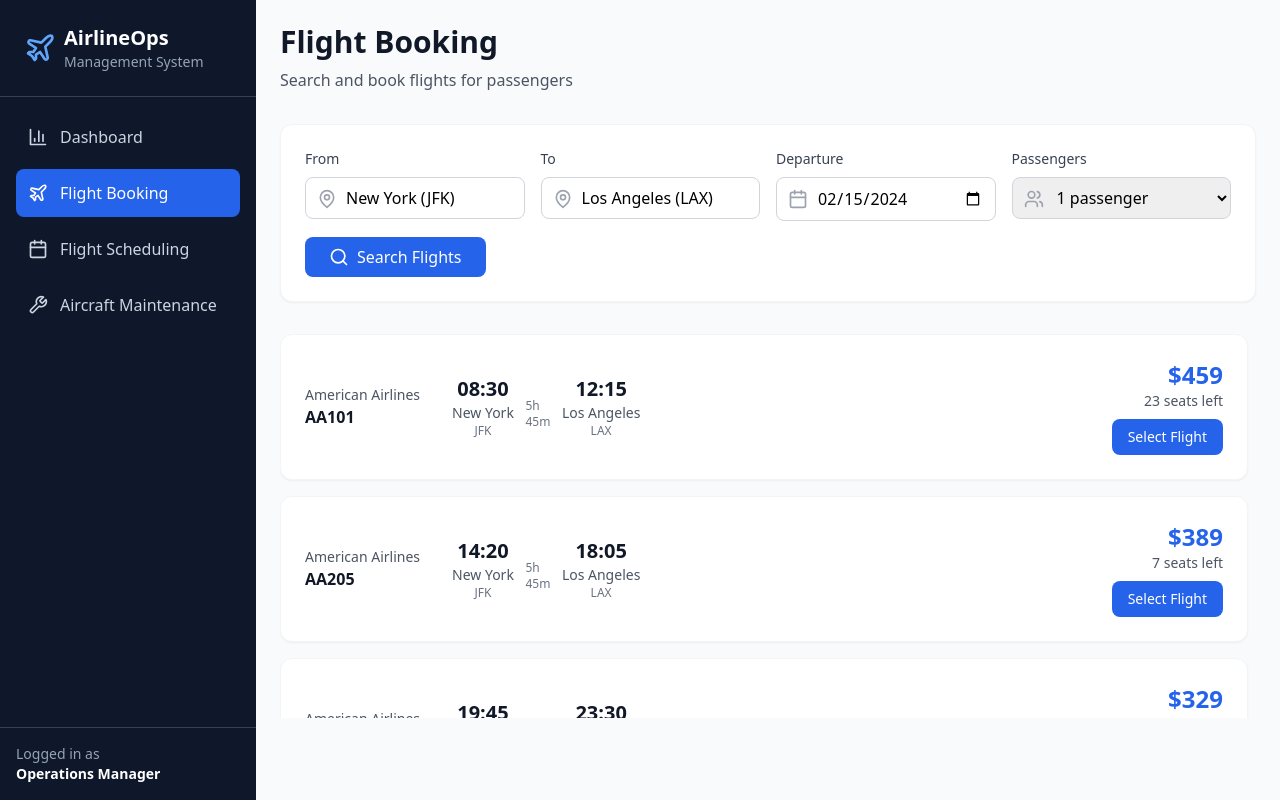
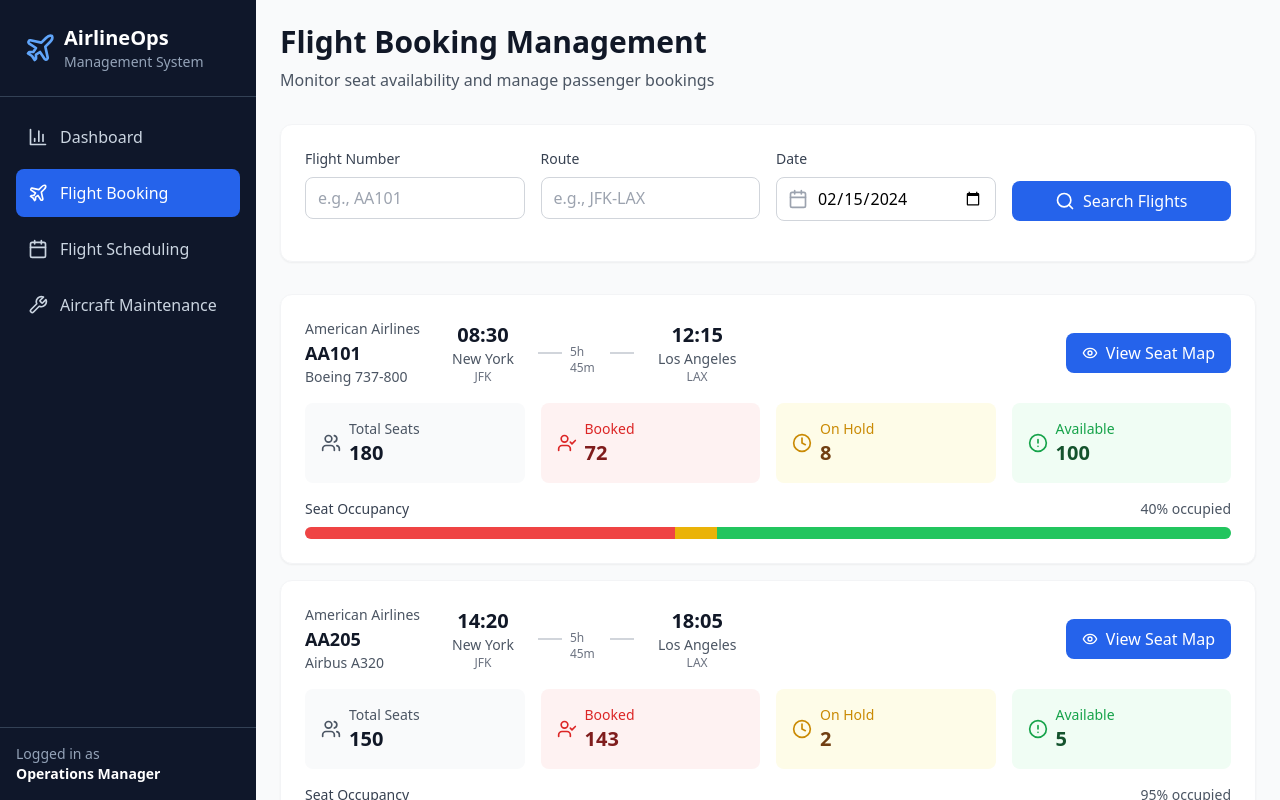
Before and after one commit to travixe/sapscale, a React (Vite) app: page / in a window 1280 px wide. Both pictures are taken after a click on the button "Flight Booking". Built offline with nearby package versions, Linux system fonts and the light colour scheme.

Commit message:
Admin Flight Booking Management

```diff
--- a/src/components/FlightBooking.tsx
+++ b/src/components/FlightBooking.tsx
@@ -1,5 +1,19 @@
 import React, { useState } from 'react';
-import { Search, MapPin, Calendar, Users, CreditCard } from 'lucide-react';
+import { Search, MapPin, Calendar, Users, Eye, UserCheck, Clock, AlertCircle } from 'lucide-react';
+
+interface Seat {
+  id: string;
+  row: number;
+  letter: string;
+  class: 'Economy' | 'Business' | 'First';
+  status: 'Available' | 'Booked' | 'Hold' | 'Blocked';
+  passenger?: {
+    name: string;
+    email: string;
+    phone: string;
+  };
+  holdExpiry?: string;
+}
 
 interface Flight {
   id: string;
@@ -8,19 +22,66 @@ interface Flight {
   departure: { city: string; time: string; airport: string };
   arrival: { city: string; time: string; airport: string };
   duration: string;
-  price: number;
-  seats: number;
+  aircraft: string;
+  totalSeats: number;
+  bookedSeats: number;
+  holdSeats: number;
+  availableSeats: number;
+  seats: Seat[];
 }
 
 export const FlightBooking: React.FC = () => {
   const [searchParams, setSearchParams] = useState({
-    from: 'New York (JFK)',
-    to: 'Los Angeles (LAX)',
-    departure: '2024-02-15',
-    passengers: 1,
+    flightNumber: '',
+    route: '',
+    date: '2024-02-15',
   });
 
   const [selectedFlight, setSelectedFlight] = useState<Flight | null>(null);
+  const [showSeatMap, setShowSeatMap] = useState(false);
+
+  // Generate seat map for demonstration
+  const generateSeats = (flightId: string): Seat[] => {
+    const seats: Seat[] = [];
+    const rows = 30;
+    const letters = ['A', 'B', 'C', 'D', 'E', 'F'];
+
+    for (let row = 1; row <= rows; row++) {
+      for (const letter of letters) {
+        const seatClass = row <= 3 ? 'First' : row <= 8 ? 'Business' : 'Economy';
+        let status: Seat['status'] = 'Available';
+        let passenger;
+        let holdExpiry;
+
+        // Simulate some bookings and holds
+        const random = Math.random();
+        if (random < 0.4) {
+          status = 'Booked';
+          passenger = {
+            name: `Passenger ${row}${letter}`,
+            email: `passenger${row}${letter}@email.com`,
+            phone: '+1-555-0123',
+          };
+        } else if (random < 0.5) {
+          status = 'Hold';
+          holdExpiry = '2024-02-15T16:30:00';
+        } else if (random < 0.52) {
+          status = 'Blocked';
+        }
+
+        seats.push({
+          id: `${flightId}-${row}${letter}`,
+          row,
+          letter,
+          class: seatClass,
+          status,
+          passenger,
+          holdExpiry,
+        });
+      }
+    }
+    return seats;
+  };
 
   const flights: Flight[] = [
     {
@@ -30,8 +91,12 @@ export const FlightBooking: React.FC = () => {
       departure: { city: 'New York', time: '08:30', airport: 'JFK' },
       arrival: { city: 'Los Angeles', time: '12:15', airport: 'LAX' },
       duration: '5h 45m',
-      price: 459,
-      seats: 23,
+      aircraft: 'Boeing 737-800',
+      totalSeats: 180,
+      bookedSeats: 72,
+      holdSeats: 8,
+      availableSeats: 100,
+      seats: generateSeats('1'),
     },
     {
       id: '2',
@@ -40,8 +105,12 @@ export const FlightBooking: React.FC = () => {
       departure: { city: 'New York', time: '14:20', airport: 'JFK' },
       arrival: { city: 'Los Angeles', time: '18:05', airport: 'LAX' },
       duration: '5h 45m',
-      price: 389,
-      seats: 7,
+      aircraft: 'Airbus A320',
+      totalSeats: 150,
+      bookedSeats: 143,
+      holdSeats: 2,
+      availableSeats: 5,
+      seats: generateSeats('2'),
     },
     {
       id: '3',
@@ -50,92 +119,98 @@ export const FlightBooking: React.FC = () => {
       departure: { city: 'New York', time: '19:45', airport: 'JFK' },
       arrival: { city: 'Los Angeles', time: '23:30', airport: 'LAX' },
       duration: '5h 45m',
-      price: 329,
-      seats: 45,
+      aircraft: 'Boeing 777-300',
+      totalSeats: 350,
+      bookedSeats: 287,
+      holdSeats: 18,
+      availableSeats: 45,
+      seats: generateSeats('3'),
     },
   ];
 
+  const getSeatColor = (seat: Seat) => {
+    switch (seat.status) {
+      case 'Available': return 'bg-green-100 border-green-300 text-green-800';
+      case 'Booked': return 'bg-red-100 border-red-300 text-red-800';
+      case 'Hold': return 'bg-yellow-100 border-yellow-300 text-yellow-800';
+      case 'Blocked': return 'bg-gray-100 border-gray-300 text-gray-800';
+      default: return 'bg-gray-100 border-gray-300 text-gray-800';
+    }
+  };
+
+  const getClassColor = (seatClass: string) => {
+    switch (seatClass) {
+      case 'First': return 'bg-purple-50';
+      case 'Business': return 'bg-blue-50';
+      case 'Economy': return 'bg-gray-50';
+      default: return 'bg-gray-50';
+    }
+  };
+
   return (
-    <div className="p-6 max-w-6xl mx-auto h-full overflow-y-auto">
+    <div className="p-6 max-w-7xl mx-auto h-full overflow-y-auto">
       <div className="mb-8">
-        <h1 className="text-3xl font-bold text-gray-900 mb-2">Flight Booking</h1>
-        <p className="text-gray-600">Search and book flights for passengers</p>
+        <h1 className="text-3xl font-bold text-gray-900 mb-2">Flight Booking Management</h1>
+        <p className="text-gray-600">Monitor seat availability and manage passenger bookings</p>
       </div>
 
       {/* Search Form */}
       <div className="bg-white rounded-xl p-6 shadow-sm border border-gray-100 mb-8">
         <div className="grid grid-cols-1 md:grid-cols-4 gap-4 mb-4">
           <div>
-            <label className="block text-sm font-medium text-gray-700 mb-2">From</label>
+            <label className="block text-sm font-medium text-gray-700 mb-2">Flight Number</label>
+            <input
+              type="text"
+              value={searchParams.flightNumber}
+              onChange={(e) => setSearchParams({ ...searchParams, flightNumber: e.target.value })}
+              className="w-full px-3 py-2 border border-gray-300 rounded-lg focus:ring-2 focus:ring-blue-500 focus:border-blue-500"
+              placeholder="e.g., AA101"
+            />
+          </div>
+
+          <div>
+            <label className="block text-sm font-medium text-gray-700 mb-2">Route</label>
+            <input
+              type="text"
+              value={searchParams.route}
+              onChange={(e) => setSearchParams({ ...searchParams, route: e.target.value })}
+              className="w-full px-3 py-2 border border-gray-300 rounded-lg focus:ring-2 focus:ring-blue-500 focus:border-blue-500"
+              placeholder="e.g., JFK-LAX"
+            />
+          </div>
+
+          <div>
+            <label className="block text-sm font-medium text-gray-700 mb-2">Date</label>
             <div className="relative">
-              <MapPin className="absolute left-3 top-3 w-5 h-5 text-gray-400" />
+              <Calendar className="absolute left-3 top-3 w-5 h-5 text-gray-400" />
               <input
-                type="text"
-                value={searchParams.from}
-                onChange={(e) => setSearchParams({ ...searchParams, from: e.target.value })}
+                type="date"
+                value={searchParams.date}
+                onChange={(e) => setSearchParams({ ...searchParams, date: e.target.value })}
                 className="w-full pl-10 pr-3 py-2 border border-gray-300 rounded-lg focus:ring-2 focus:ring-blue-500 focus:border-blue-500"
               />
             </div>
           </div>
 
-          <div>
-            <label className="block text-sm font-medium text-gray-700 mb-2">To</label>
-            <div className="relative">
-              <MapPin className="absolute left-3 top-3 w-5 h-5 text-gray-400" />
-              <input
-                type="text"
-                value={searchParams.to}
-                onChange={(e) => setSearchParams({ ...searchParams, to: e.target.value })}
-                className="w-full pl-10 pr-3 py-2 border border-gray-300 rounded-lg focus:ring-2 focus:ring-blue-500 focus:border-blue-500"
-              />
-            </div>
-          </div>
-
-          <div>
-            <label className="block text-sm font-medium text-gray-700 mb-2">Departure</label>
-            <div className="relative">
-              <Calendar className="absolute left-3 top-3 w-5 h-5 text-gray-400" />
-              <input
-                type="date"
-                value={searchParams.departure}
-                onChange={(e) => setSearchParams({ ...searchParams, departure: e.target.value })}
-                className="w-full pl-10 pr-3 py-2 border border-gray-300 rounded-lg focus:ring-2 focus:ring-blue-500 focus:border-blue-500"
-              />
-            </div>
-          </div>
-
-          <div>
-            <label className="block text-sm font-medium text-gray-700 mb-2">Passengers</label>
-            <div className="relative">
-              <Users className="absolute left-3 top-3 w-5 h-5 text-gray-400" />
-              <select
-                value={searchParams.passengers}
-                onChange={(e) => setSearchParams({ ...searchParams, passengers: parseInt(e.target.value) })}
-                className="w-full pl-10 pr-3 py-2 border border-gray-300 rounded-lg focus:ring-2 focus:ring-blue-500 focus:border-blue-500"
-              >
-                {[1, 2, 3, 4, 5, 6].map(n => (
-                  <option key={n} value={n}>{n} passenger{n > 1 ? 's' : ''}</option>
-                ))}
-              </select>
-            </div>
+          <div className="flex items-end">
+            <button className="w-full bg-blue-600 text-white px-6 py-2 rounded-lg hover:bg-blue-700 transition-colors flex items-center justify-center space-x-2">
+              <Search className="w-5 h-5" />
+              <span>Search Flights</span>
+            </button>
           </div>
         </div>
-
-        <button className="bg-blue-600 text-white px-6 py-2 rounded-lg hover:bg-blue-700 transition-colors flex items-center space-x-2">
-          <Search className="w-5 h-5" />
-          <span>Search Flights</span>
-        </button>
       </div>
 
       {/* Flight Results */}
-      <div className="space-y-4 max-h-96 overflow-y-auto pr-2">
+      <div className="space-y-4">
         {flights.map((flight) => (
-          <div key={flight.id} className="bg-white rounded-xl p-6 shadow-sm border border-gray-100 hover:shadow-md transition-shadow">
-            <div className="flex items-center justify-between">
+          <div key={flight.id} className="bg-white rounded-xl p-6 shadow-sm border border-gray-100">
+            <div className="flex items-center justify-between mb-4">
               <div className="flex items-center space-x-8">
                 <div>
                   <p className="text-sm text-gray-600">{flight.airline}</p>
-                  <p className="font-semibold text-gray-900">{flight.flightNumber}</p>
+                  <p className="font-semibold text-gray-900 text-lg">{flight.flightNumber}</p>
+                  <p className="text-sm text-gray-600">{flight.aircraft}</p>
                 </div>
 
                 <div className="flex items-center space-x-6">
@@ -146,7 +221,7 @@ export const FlightBooking: React.FC = () => {
                   </div>
 
                   <div className="flex-1 relative">
-                    <div className="border-t-2 border-gray-300"></div>
+                    <div className="border-t-2 border-gray-300 w-24"></div>
                     <div className="absolute -top-2 left-1/2 transform -translate-x-1/2 bg-white px-2">
                       <p className="text-xs text-gray-500">{flight.duration}</p>
                     </div>
@@ -161,65 +236,188 @@ export const FlightBooking: React.FC = () => {
               </div>
 
               <div className="text-right">
-                <p className="text-2xl font-bold text-blue-600">${flight.price}</p>
-                <p className="text-sm text-gray-600">{flight.seats} seats left</p>
                 <button
-                  onClick={() => setSelectedFlight(flight)}
-                  className="mt-2 bg-blue-600 text-white px-4 py-2 rounded-lg hover:bg-blue-700 transition-colors text-sm"
+                  onClick={() => {
+                    setSelectedFlight(flight);
+                    setShowSeatMap(true);
+                  }}
+                  className="bg-blue-600 text-white px-4 py-2 rounded-lg hover:bg-blue-700 transition-colors flex items-center space-x-2"
                 >
-                  Select Flight
+                  <Eye className="w-4 h-4" />
+                  <span>View Seat Map</span>
                 </button>
+              </div>
+            </div>
+
+            {/* Seat Statistics */}
+            <div className="grid grid-cols-4 gap-4">
+              <div className="bg-gray-50 p-4 rounded-lg">
+                <div className="flex items-center space-x-2">
+                  <Users className="w-5 h-5 text-gray-600" />
+                  <div>
+                    <p className="text-sm text-gray-600">Total Seats</p>
+                    <p className="text-xl font-bold text-gray-900">{flight.totalSeats}</p>
+                  </div>
+                </div>
+              </div>
+
+              <div className="bg-red-50 p-4 rounded-lg">
+                <div className="flex items-center space-x-2">
+                  <UserCheck className="w-5 h-5 text-red-600" />
+                  <div>
+                    <p className="text-sm text-red-600">Booked</p>
+                    <p className="text-xl font-bold text-red-900">{flight.bookedSeats}</p>
+                  </div>
+                </div>
+              </div>
+
+              <div className="bg-yellow-50 p-4 rounded-lg">
+                <div className="flex items-center space-x-2">
+                  <Clock className="w-5 h-5 text-yellow-600" />
+                  <div>
+                    <p className="text-sm text-yellow-600">On Hold</p>
+                    <p className="text-xl font-bold text-yellow-900">{flight.holdSeats}</p>
+                  </div>
+                </div>
+              </div>
+
+              <div className="bg-green-50 p-4 rounded-lg">
+                <div className="flex items-center space-x-2">
+                  <AlertCircle className="w-5 h-5 text-green-600" />
+                  <div>
+                    <p className="text-sm text-green-600">Available</p>
+                    <p className="text-xl font-bold text-green-900">{flight.availableSeats}</p>
+                  </div>
+                </div>
+              </div>
+            </div>
+
+            {/* Occupancy Bar */}
+            <div className="mt-4">
+              <div className="flex items-center justify-between mb-2">
+                <span className="text-sm font-medium text-gray-700">Seat Occupancy</span>
+                <span className="text-sm text-gray-600">
+                  {Math.round((flight.bookedSeats / flight.totalSeats) * 100)}% occupied
+                </span>
+              </div>
+              <div className="w-full bg-gray-200 rounded-full h-3">
+                <div className="flex h-3 rounded-full overflow-hidden">
+                  <div
+                    className="bg-red-500"
+                    style={{ width: `${(flight.bookedSeats / flight.totalSeats) * 100}%` }}
+                  ></div>
+                  <div
+                    className="bg-yellow-500"
+                    style={{ width: `${(flight.holdSeats / flight.totalSeats) * 100}%` }}
+                  ></div>
+                  <div
+                    className="bg-green-500"
+                    style={{ width: `${(flight.availableSeats / flight.totalSeats) * 100}%` }}
+                  ></div>
+                </div>
               </div>
             </div>
           </div>
         ))}
       </div>
 
-      {/* Booking Modal */}
-      {selectedFlight && (
-        <div className="fixed inset-0 bg-black bg-opacity-50 flex items-center justify-center z-50">
-          <div className="bg-white p-8 rounded-xl max-w-md w-full mx-4">
-            <h3 className="text-xl font-bold text-gray-900 mb-4">Complete Booking</h3>
-
-            <div className="mb-6">
-              <p className="font-semibold">{selectedFlight.flightNumber}</p>
-              <p className="text-gray-600">
-                {selectedFlight.departure.city} → {selectedFlight.arrival.city}
-              </p>
-              <p className="text-lg font-bold text-blue-600">${selectedFlight.price}</p>
-            </div>
-
-            <div className="space-y-4 mb-6">
-              <div>
-                <label className="block text-sm font-medium text-gray-700 mb-1">Passenger Name</label>
-                <input
-                  type="text"
-                  className="w-full px-3 py-2 border border-gray-300 rounded-lg focus:ring-2 focus:ring-blue-500 focus:border-blue-500"
-                  placeholder="Enter full name"
-                />
-              </div>
-
-              <div>
-                <label className="block text-sm font-medium text-gray-700 mb-1">Email</label>
-                <input
-                  type="email"
-                  className="w-full px-3 py-2 border border-gray-300 rounded-lg focus:ring-2 focus:ring-blue-500 focus:border-blue-500"
-                  placeholder="Enter email address"
-                />
+      {/* Seat Map Modal */}
+      {showSeatMap && selectedFlight && (
+        <div className="fixed inset-0 bg-black bg-opacity-50 flex items-center justify-center z-50 p-4">
+          <div className="bg-white rounded-xl max-w-6xl w-full max-h-screen overflow-y-auto">
+            <div className="p-6 border-b border-gray-200">
+              <div className="flex items-center justify-between">
+                <div>
+                  <h3 className="text-xl font-bold text-gray-900">
+                    Seat Map - {selectedFlight.flightNumber}
+                  </h3>
+                  <p className="text-gray-600">
+                    {selectedFlight.departure.city} → {selectedFlight.arrival.city} | {selectedFlight.aircraft}
+                  </p>
+                </div>
+                <button
+                  onClick={() => setShowSeatMap(false)}
+                  className="text-gray-400 hover:text-gray-600 text-2xl"
+                >
+                  ×
+                </button>
               </div>
             </div>
 
-            <div className="flex space-x-3">
-              <button
-                onClick={() => setSelectedFlight(null)}
-                className="flex-1 px-4 py-2 border border-gray-300 rounded-lg hover:bg-gray-50 transition-colors"
-              >
-                Cancel
-              </button>
-              <button className="flex-1 bg-blue-600 text-white px-4 py-2 rounded-lg hover:bg-blue-700 transition-colors flex items-center justify-center space-x-2">
-                <CreditCard className="w-4 h-4" />
-                <span>Book Flight</span>
-              </button>
+            <div className="p-6">
+              {/* Legend */}
+              <div className="flex items-center justify-center space-x-6 mb-6 p-4 bg-gray-50 rounded-lg">
+                <div className="flex items-center space-x-2">
+                  <div className="w-4 h-4 bg-green-100 border border-green-300 rounded"></div>
+                  <span className="text-sm">Available</span>
+                </div>
+                <div className="flex items-center space-x-2">
+                  <div className="w-4 h-4 bg-red-100 border border-red-300 rounded"></div>
+                  <span className="text-sm">Booked</span>
+                </div>
+                <div className="flex items-center space-x-2">
+                  <div className="w-4 h-4 bg-yellow-100 border border-yellow-300 rounded"></div>
+                  <span className="text-sm">On Hold</span>
+                </div>
+                <div className="flex items-center space-x-2">
+                  <div className="w-4 h-4 bg-gray-100 border border-gray-300 rounded"></div>
+                  <span className="text-sm">Blocked</span>
+                </div>
+              </div>
+
+              {/* Seat Map */}
+              <div className="max-w-2xl mx-auto">
+                {/* Class Sections */}
+                {['First', 'Business', 'Economy'].map((seatClass) => {
+                  const classSeats = selectedFlight.seats.filter(seat => seat.class === seatClass);
+                  const rows = [...new Set(classSeats.map(seat => seat.row))].sort((a, b) => a - b);
+
+                  if (rows.length === 0) return null;
+
+                  return (
+                    <div key={seatClass} className={`mb-6 p-4 rounded-lg ${getClassColor(seatClass)}`}>
+                      <h4 className="text-lg font-semibold text-gray-900 mb-4 text-center">
+                        {seatClass} Class
+                      </h4>
+                      <div className="space-y-2">
+                        {rows.map(row => {
+                          const rowSeats = classSeats.filter(seat => seat.row === row);
+                          return (
+                            <div key={row} className="flex items-center justify-center space-x-2">
+                              <div className="w-8 text-center text-sm font-medium text-gray-600">
+                                {row}
+                              </div>
+                              <div className="flex space-x-1">
+                                {rowSeats.slice(0, 3).map(seat => (
+                                  <div
+                                    key={seat.id}
+                                    className={`w-8 h-8 border-2 rounded text-xs flex items-center justify-center font-medium cursor-pointer hover:shadow-md transition-shadow ${getSeatColor(seat)}`}
+                                    title={seat.passenger ? `${seat.passenger.name} - ${seat.passenger.email}` : `${seat.row}${seat.letter} - ${seat.status}`}
+                                  >
+                                    {seat.letter}
+                                  </div>
+                                ))}
+                              </div>
+                              <div className="w-8"></div> {/* Aisle */}
+                              <div className="flex space-x-1">
+                                {rowSeats.slice(3, 6).map(seat => (
+                                  <div
+                                    key={seat.id}
+                                    className={`w-8 h-8 border-2 rounded text-xs flex items-center justify-center font-medium cursor-pointer hover:shadow-md transition-shadow ${getSeatColor(seat)}`}
+                                    title={seat.passenger ? `${seat.passenger.name} - ${seat.passenger.email}` : `${seat.row}${seat.letter} - ${seat.status}`}
+                                  >
+                                    {seat.letter}
+                                  </div>
+                                ))}
+                              </div>
+                            </div>
+                          );
+                        })}
+                      </div>
+                    </div>
+                  );
+                })}
+              </div>
             </div>
           </div>
         </div>
```
